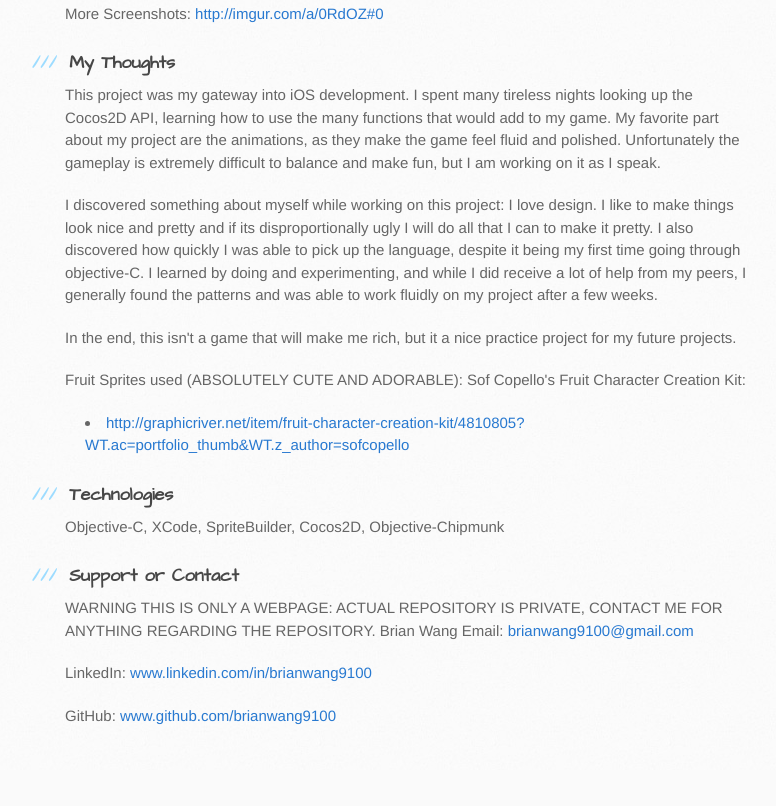
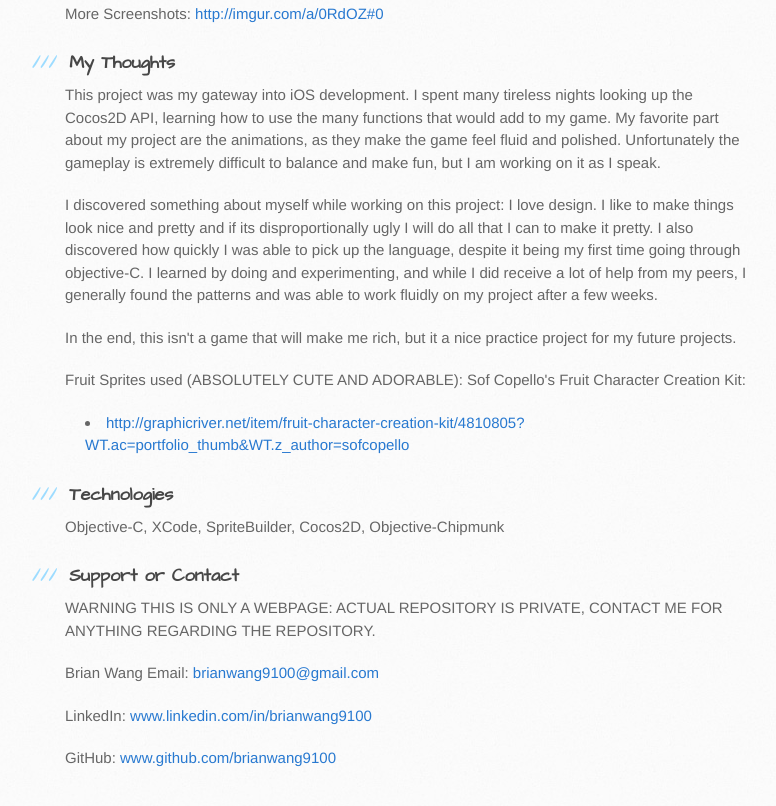
Before and after one commit to brianwang9100/Fruit-Smash, a plain HTML site: page index.html in a window 1280 px wide. Shown: the part 1656-2462 px from the top of the page, without its empty margins (105-881 px from the left). Before the commit the page ends 2426 px from the top, so only its background shows below. Drawn offline with Linux system fonts and the light colour scheme.

Commit message:
Create gh-pages branch via GitHub

```diff
--- a/index.html
+++ b/index.html
@@ -82,8 +82,9 @@ A mixture of tetris and BubblePop, throw special fruits down to smash other frui
 <h3>
 <a name="support-or-contact" class="anchor" href="#support-or-contact"><span class="octicon octicon-link"></span></a>Support or Contact</h3>
 
-<p>WARNING THIS IS ONLY A WEBPAGE: ACTUAL REPOSITORY IS PRIVATE, CONTACT ME FOR ANYTHING REGARDING THE REPOSITORY.
-Brian Wang Email: <a href="mailto:brianwang9100@gmail.com">brianwang9100@gmail.com</a></p>
+<p>WARNING THIS IS ONLY A WEBPAGE: ACTUAL REPOSITORY IS PRIVATE, CONTACT ME FOR ANYTHING REGARDING THE REPOSITORY.</p>
+
+<p>Brian Wang Email: <a href="mailto:brianwang9100@gmail.com">brianwang9100@gmail.com</a></p>
 
 <p>LinkedIn: <a href="http://www.linkedin.com/in/brianwang9100">www.linkedin.com/in/brianwang9100</a></p>
 
```
Also changed, not shown: params.json (+1 -1 lines).
